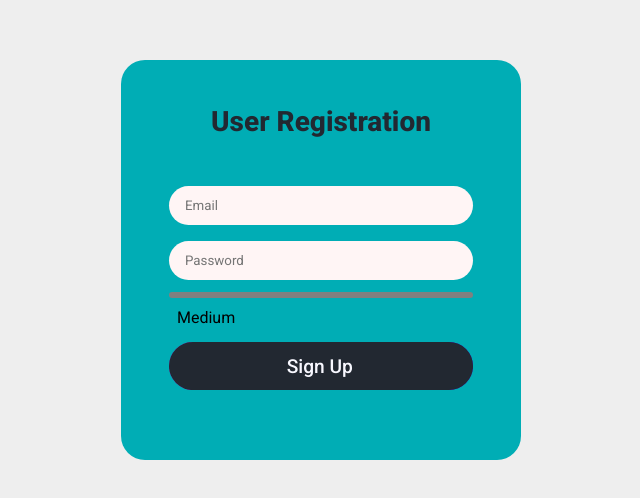
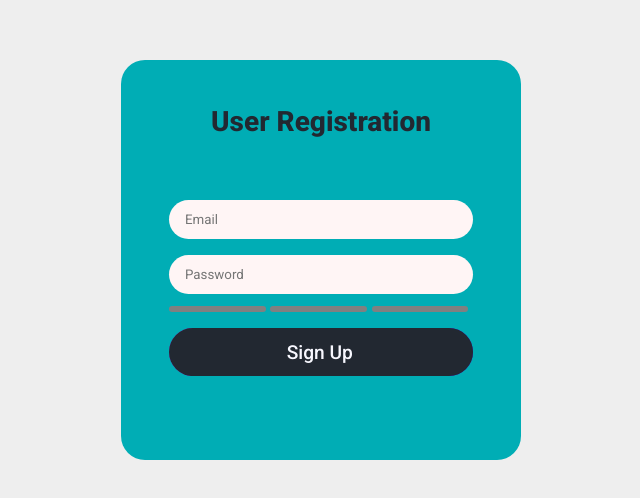
Before and after one commit to AlexNixx/USENSE-test-task, an Angular app: page / in a window 1280 px wide. Shown: the part 140-638 px from the top of the page, without its empty margins (319-959 px from the left). Built offline with nearby package versions, Linux system fonts and the light colour scheme.

Commit message:
update styles for task

```diff
--- a/src/app/component/registration/registration.component.html
+++ b/src/app/component/registration/registration.component.html
@@ -11,9 +11,11 @@
         placeholder="Password"
       />
       <div class="bars">
-        <div></div>
+        <div class="indicator"></div>
+        <div class="indicator"></div>
+        <div class="indicator"></div>
+        <div class="strength"></div>
       </div>
-      <div class="strength">Medium</div>
     </div>
 
     <button class="button"><span>Sign Up</span></button>
--- a/src/app/component/registration/registration.component.scss
+++ b/src/app/component/registration/registration.component.scss
@@ -32,37 +32,38 @@
       flex-direction: column;
       gap: 0.75rem;
       .bars {
-        background-color: grey;
+        display: flex;
+        align-items: center;
+        gap: 0.3rem;
         width: 100%;
-        height: 6px;
-        border-radius: 1.5rem;
 
-        div {
-          width: 0%;
-          height: inherit;
-          border-radius: inherit;
-          transition: 0.4s;
+        .indicator {
+          width: 100%;
+          height: 6px;
+          border-radius: 1.5rem;
+          background-color: grey;
+          transition: 0.8s;
         }
 
-        &.easy div {
+        .strength {
+          font-size: 0.85rem;
+        }
+
+        &.red .indicator {
           background-color: red;
-          width: 33.33%;
         }
-        &.medium div {
+
+        &.easy .indicator:first-child {
+          background-color: red;
+        }
+
+        &.medium .indicator:nth-child(-n + 2) {
           background-color: yellow;
-          width: 66.66%;
         }
-        &.strong div {
+
+        &.strong .indicator {
           background-color: green;
-          width: 100%;
         }
-        &.red div {
-          background-color: red;
-          width: 100%;
-        }
-      }
-      .strength {
-        padding-left: 0.5rem;
       }
     }
 
```
